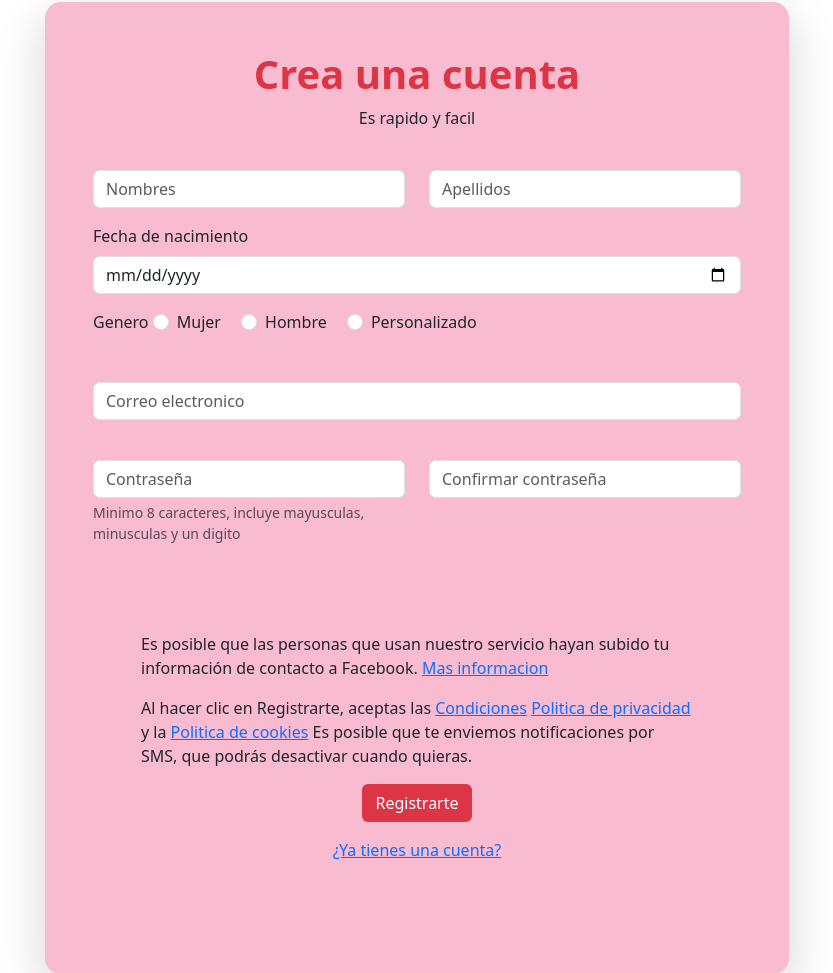
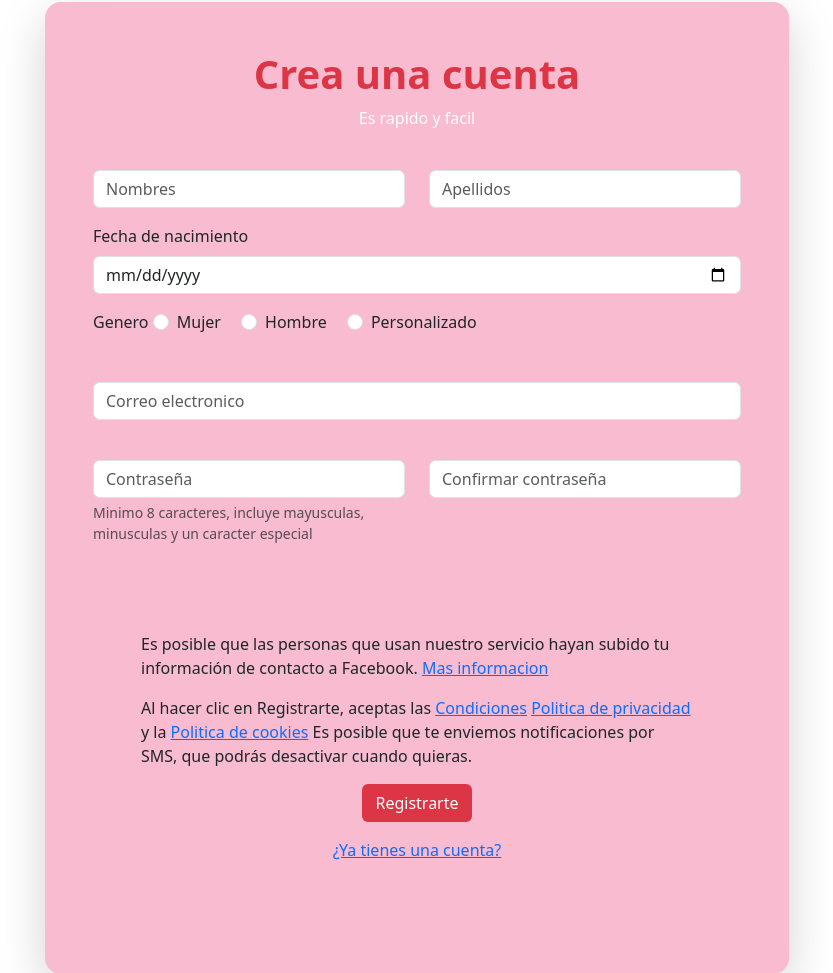
Before and after one commit to Alicia-09/CFAA.16.10.25, a Flask app: page /formulario in a window 1280 px wide. Shown: the part 206-1179 px from the top of the page, without its empty margins (37-870 px from the left). Run offline with Flask 3, Linux system fonts and the light colour scheme; parts of the project's set-up code (start-up, migrations or seed data) failed here and were passed over.

Commit message:
actividad terminada

```diff
--- a/app.py
+++ b/app.py
@@ -1,4 +1,4 @@
-from flask import Flask, render_template, request, redirect, flash, url
+from flask import Flask, render_template, request, redirect, flash, url_for
 
 app = Flask(__name__)
 
--- a/templates/formulario.html
+++ b/templates/formulario.html
@@ -16,7 +16,7 @@ Crear cuenta
             <div class="card-body p-4 p-md-5">
                 <div class="text-center mb-3 ">
                     <h1 class="text-danger fw-bold">Crea una cuenta</h1>
-                    <p class="text-center ">Es rapido y facil</p>
+                    <p class="text-center text-white">Es rapido y facil</p>
                 </div>
 
                 <form method="POST" action="{{ url_for('formulario') }}">
@@ -82,7 +82,7 @@ Crear cuenta
                                 pattern="(?=.*\d)(?=.*[a-z])(?=.*[A-Z]).{8,}"
                                 title="Debe contener al menos un numero, una mayuscula y una minuscula y al menos un digito">
                             <div id="passwordHelp" class="form-text">
-                                Minimo 8 caracteres, incluye mayusculas, minusculas y un digito
+                                Minimo 8 caracteres, incluye mayusculas, minusculas y un caracter especial
                             </div>
                         </div>
 
```
